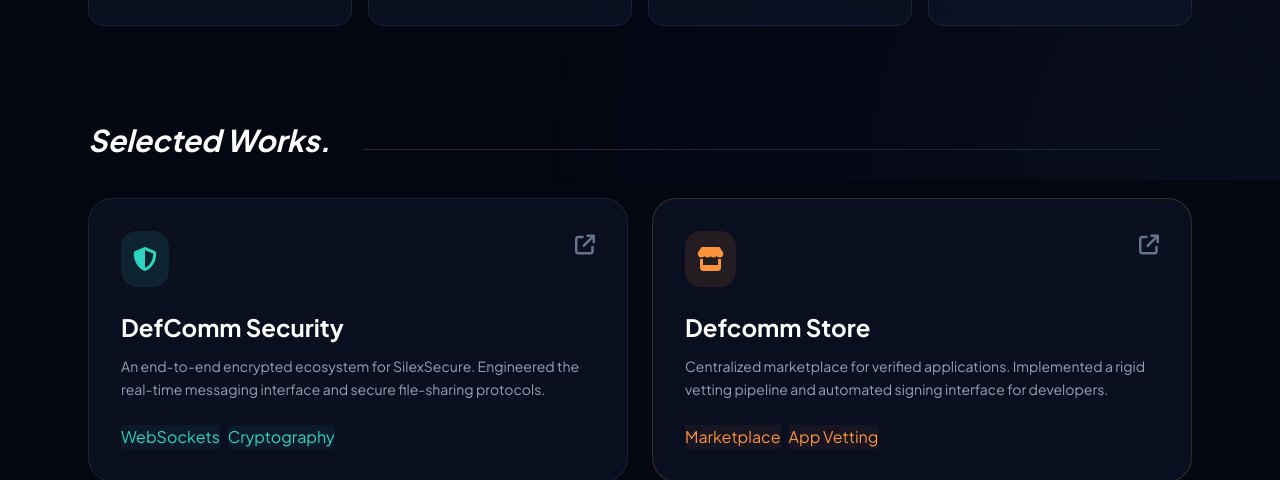
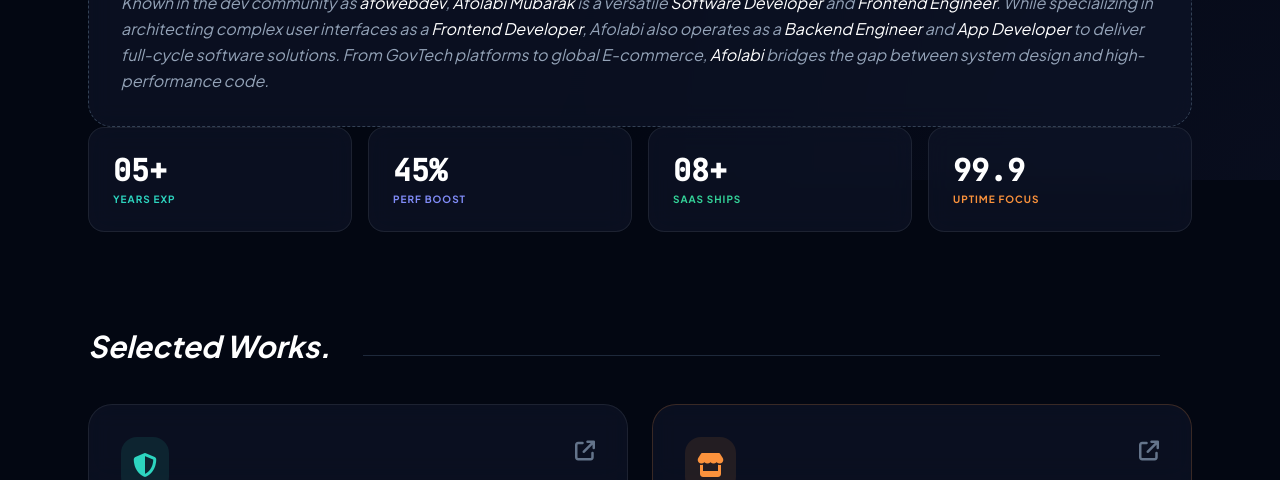
Before and after one commit to Megabyte-webdev/afowebdev.com, a plain HTML site: page index.html in a window 1280 px wide. Shown: the part 620-1100 px from the top of the page. Drawn offline with nearby package versions, Linux system fonts and the light colour scheme.

Commit message:
Update index.html

```diff
--- a/index.html
+++ b/index.html
@@ -3,14 +3,25 @@
 <head>
     <meta charset="UTF-8">
     <meta name="viewport" content="width=device-width, initial-scale=1.0">
-    <title>Afolabi Mubarak | Lead Frontend Architect</title>
+   <title>Afolabi Mubarak | Frontend Engineer & Software Developer</title>
+    <meta name="title" content="Afolabi Mubarak | Lead Frontend Architect & Software Developer">
+    <meta name="description" content="Afolabi Mubarak (afowebdev) is a Senior Frontend Engineer and Software Developer specializing in high-integrity architectures, backend engineering, and app development. Based in Nigeria, serving global clients.">
+    <meta name="keywords" content="Afolabi Mubarak, Afolabi, afowebdev, Frontend Engineer, Frontend Developer, Backend Engineer, Software Developer, App Developer, Fullstack Developer Nigeria, DefComm, React Developer, Next.js Architect">
+    <meta name="author" content="Afolabi Mubarak">
+
+    <meta property="og:type" content="website">
+    <meta property="og:url" content="https://afolabiwebdev.42web.io/">
+    <meta property="og:title" content="Afolabi Mubarak | Lead Frontend Architect">
+    <meta property="og:description" content="Engineering high-integrity frontend and backend architectures. Explore the portfolio of Afolabi Mubarak.">
+    <meta property="og:image" content="https://yourdomain.com/preview-image.jpg">
+
+    <meta property="twitter:card" content="summary_large_image">
+    <meta property="twitter:title" content="Afolabi Mubarak | Software Developer">
+    <meta property="twitter:description" content="Frontend & Backend Engineering by Afolabi Mubarak (afowebdev).">
 
     <script src="https://cdn.tailwindcss.com"></script>
-
     <script src="https://cdn.jsdelivr.net/npm/chart.js"></script>
-
     <link href="https://fonts.googleapis.com/css2?family=Plus+Jakarta+Sans:wght@300;400;500;600;700&family=JetBrains+Mono:wght@400;500&display=swap" rel="stylesheet">
-
     <link rel="stylesheet" href="https://cdnjs.cloudflare.com/ajax/libs/font-awesome/6.4.0/css/all.min.css">
 
     <style>
@@ -88,6 +99,24 @@
                 </a>
             </div>
         </header>
+
+        <section class="mb-24 sr-only md:not-sr-only">
+    <div class="glass-card p-8 rounded-3xl border-dashed border-slate-700">
+        <h2 class="text-sm font-mono text-accentCyan mb-4">// ARCHITECT_PROFILE</h2>
+        <p class="text-slate-400 leading-relaxed italic">
+            Known in the dev community as <span class="text-white">afowebdev</span>,
+            <span class="text-white">Afolabi Mubarak</span> is a versatile
+            <span class="text-white">Software Developer</span> and
+            <span class="text-white">Frontend Engineer</span>. While specializing in
+            architecting complex user interfaces as a <span class="text-white">Frontend Developer</span>,
+            Afolabi also operates as a <span class="text-white">Backend Engineer</span>
+            and <span class="text-white">App Developer</span> to deliver full-cycle
+            software solutions. From GovTech platforms to global E-commerce,
+            <span class="text-white">Afolabi</span> bridges the gap between
+            system design and high-performance code.
+        </p>
+    </div>
+</section>
 
         <section class="grid grid-cols-2 md:grid-cols-4 gap-4 mb-24">
             <div class="glass-card p-6 rounded-2xl">
```
